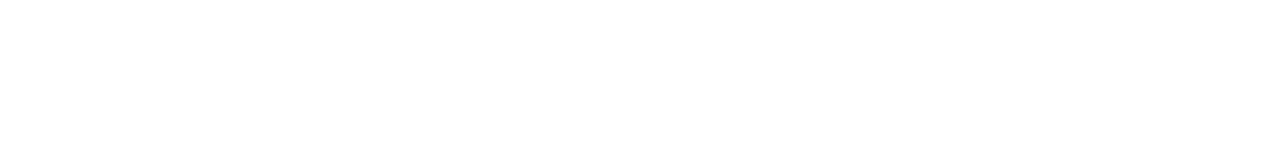
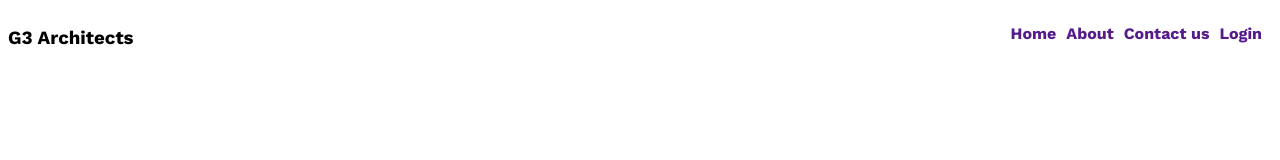
Before and after one commit to tkabir3066/g3-architect-website, a plain HTML site: page index.html in a window 1280 px wide. Drawn offline with nearby package versions, Linux system fonts and the light colour scheme.

Commit message:
set up google font work sans

```diff
--- a/index.html
+++ b/index.html
@@ -6,5 +6,19 @@
     <title>G3 Architect</title>
     <link rel="stylesheet" href="./styles/architect.css" />
   </head>
-  <body></body>
+  <body>
+    <header>
+      <nav>
+        <h3>G3 Architects</h3>
+        <ul>
+          <li><a href="">Home</a></li>
+          <li><a href="">About</a></li>
+          <li><a href="">Contact us</a></li>
+          <li><a href="">Login</a></li>
+        </ul>
+      </nav>
+    </header>
+    <main></main>
+    <footer></footer>
+  </body>
 </html>
--- a/styles/architect.css
+++ b/styles/architect.css
@@ -0,0 +1,23 @@
+@import url("https://fonts.googleapis.com/css2?family=Work+Sans:ital,wght@0,100..900;1,100..900&display=swap");
+
+* {
+  font-family: "Work Sans", sans-serif;
+}
+nav {
+  display: flex;
+  justify-content: space-between;
+}
+
+ul {
+  display: flex;
+}
+
+ul li {
+  list-style: none;
+  padding-right: 10px;
+}
+
+ul li a {
+  text-decoration: none;
+  font-weight: bold;
+}
```
